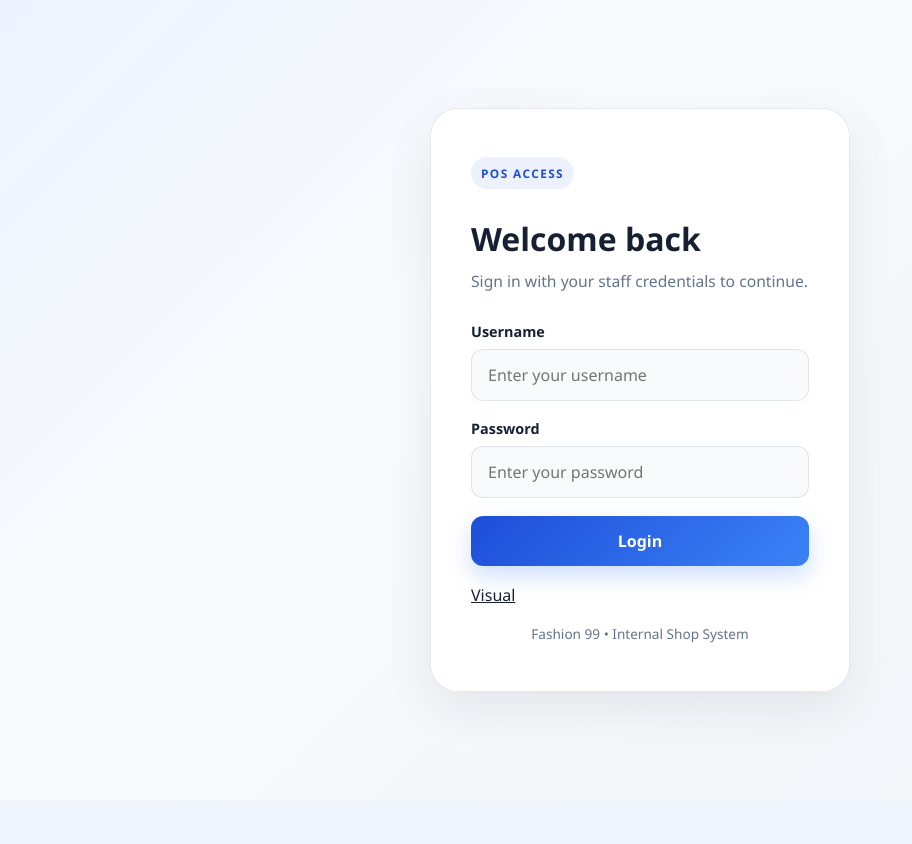
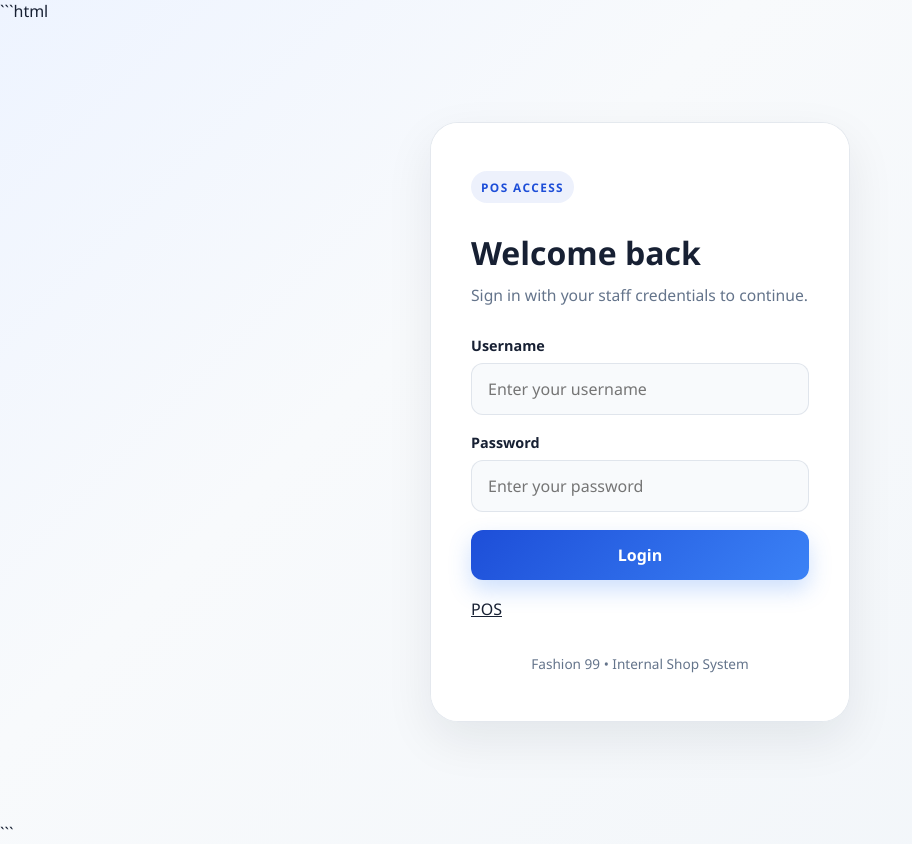
Before and after one commit to fashion99/fashion99pos, a Django app: page /login/ in a window 1280 px wide. Shown: the whole page, without its empty margins (0-912 px from the left). Before the commit the page ends 710 px from the top, so only its background shows below. Run offline with Django 5.2, Linux system fonts and the light colour scheme.

Commit message:
Update login.html to change link text from 'Visual' to 'POS'

````diff
--- a/posapp/templates/posapp/login.html
+++ b/posapp/templates/posapp/login.html
@@ -1,3 +1,4 @@
+```html
 {% load static %}
 <!DOCTYPE html>
 <html lang="en">
@@ -38,7 +39,7 @@
 
                     <button type="submit" class="primary-btn">Login</button>
 
-                    <a class="pos-link" href="https://fashion99.vercel.app/" target="_blank" rel="noopener noreferrer">Visual</a>
+                    <a class="pos-link" href="https://fashion99.vercel.app/" target="_blank" rel="noopener noreferrer">POS</a>
 
                 </form>
 
@@ -48,3 +49,4 @@
     </div>
 </body>
 </html>
+```
````
